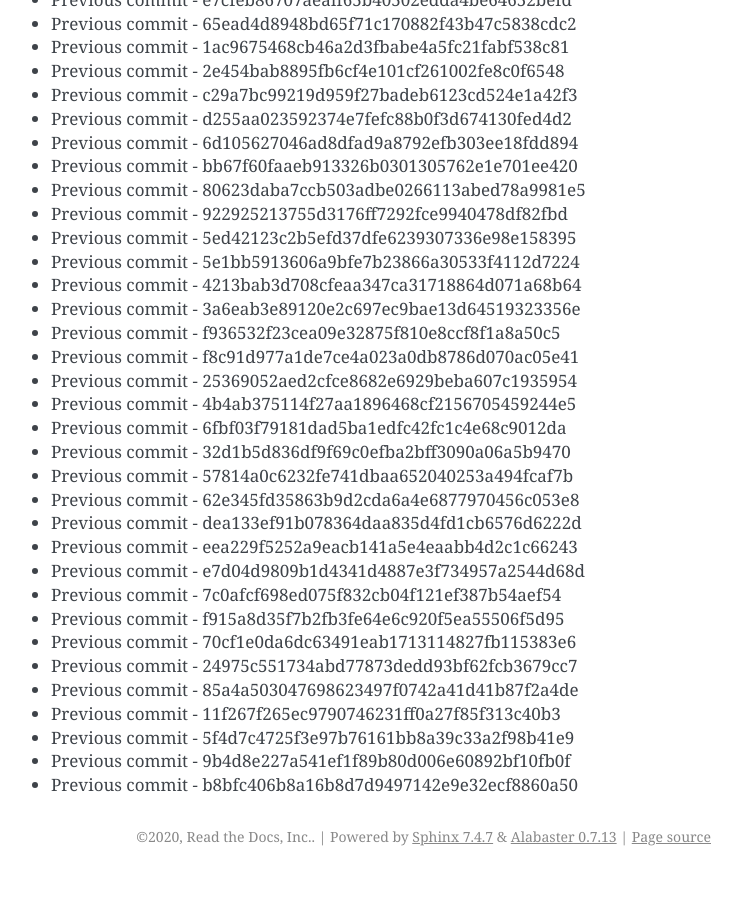
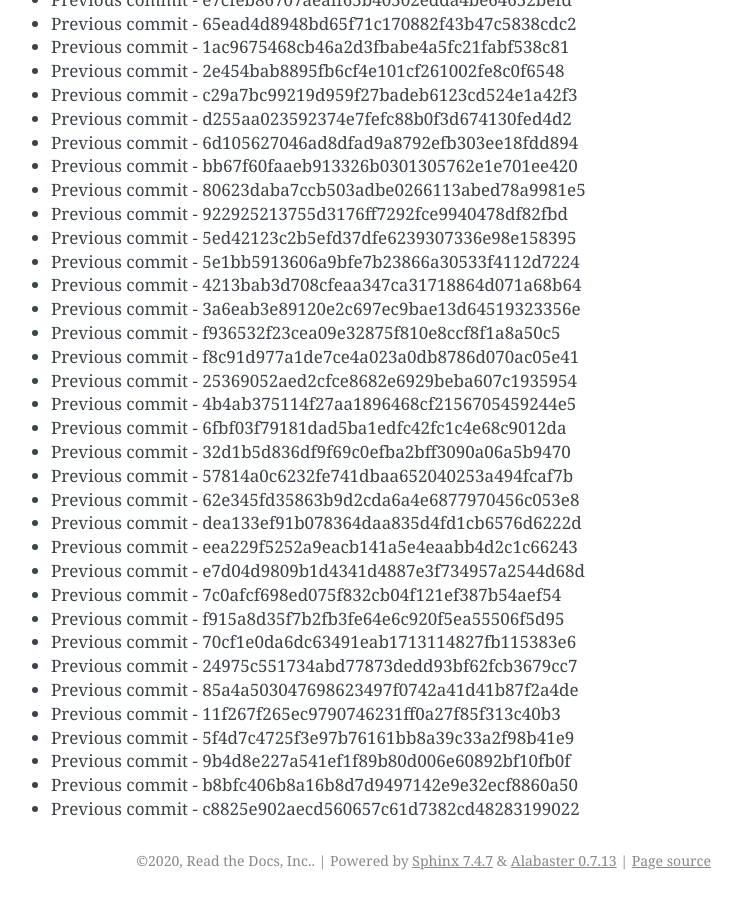
Before and after one commit to readthedocs/rtd-git-stresstest, a Sphinx documentation site: the page built from docs/updates.rst, in a window 1280 px wide and 900 px high, scrolled down 98794 px. Shown: the whole window, without its empty margins (399-1141 px from the left). Built offline with Sphinx 7.4.7, drawn with Linux system fonts in a browser that asks for light colours; before the commit the page ends 99670 px from its top, so only the background shows below that.

Commit message:
Generating commit from previous: c8825e902aecd560657c61d7382cd48283199022

```diff
--- a/docs/updates.rst
+++ b/docs/updates.rst
@@ -4183,3 +4183,4 @@ It can be tested for any performance characteristics.
 * Previous commit - 5f4d7c4725f3e97b76161bb8a39c33a2f98b41e9
 * Previous commit - 9b4d8e227a541ef1f89b80d006e60892bf10fb0f
 * Previous commit - b8bfc406b8a16b8d7d9497142e9e32ecf8860a50
+* Previous commit - c8825e902aecd560657c61d7382cd48283199022
```
